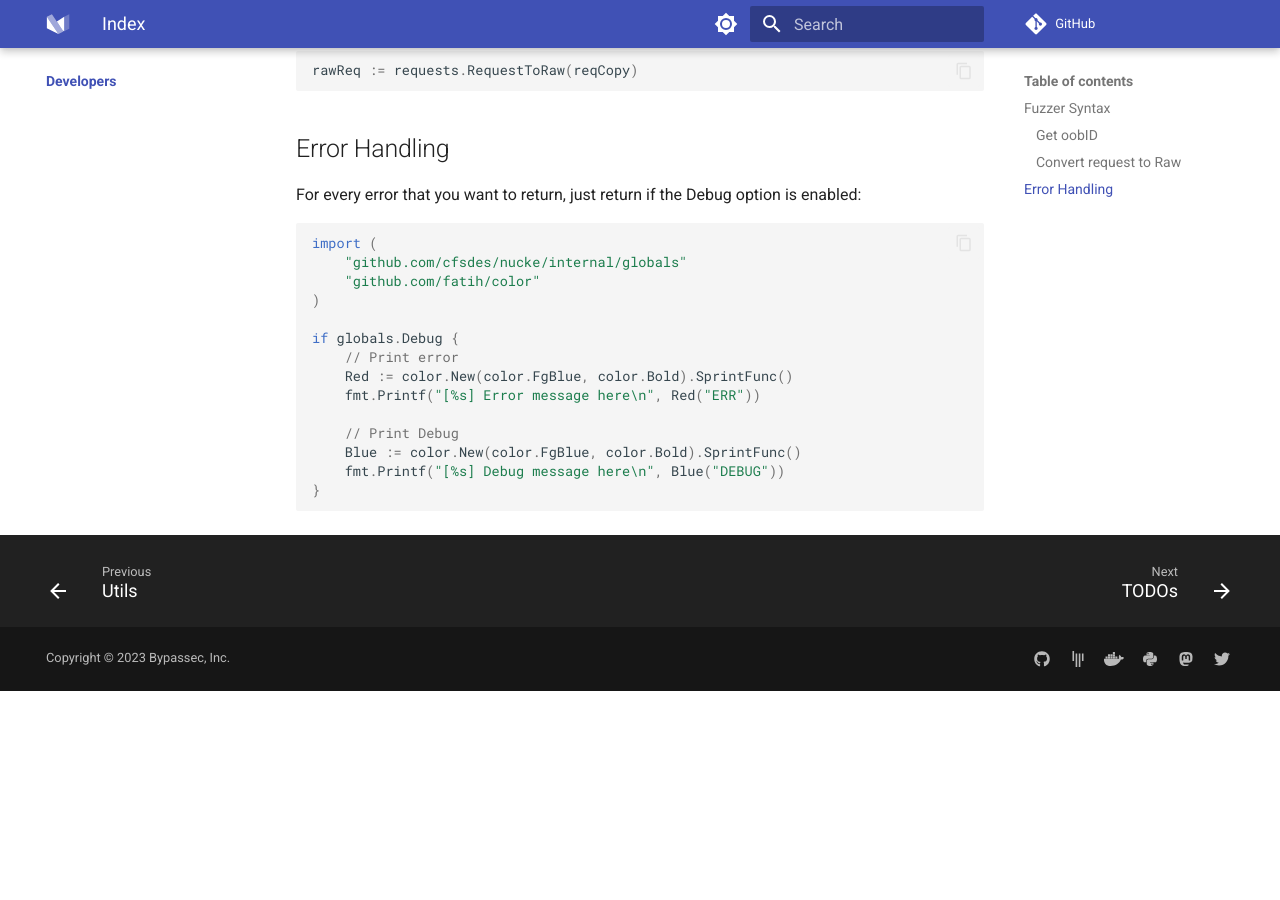
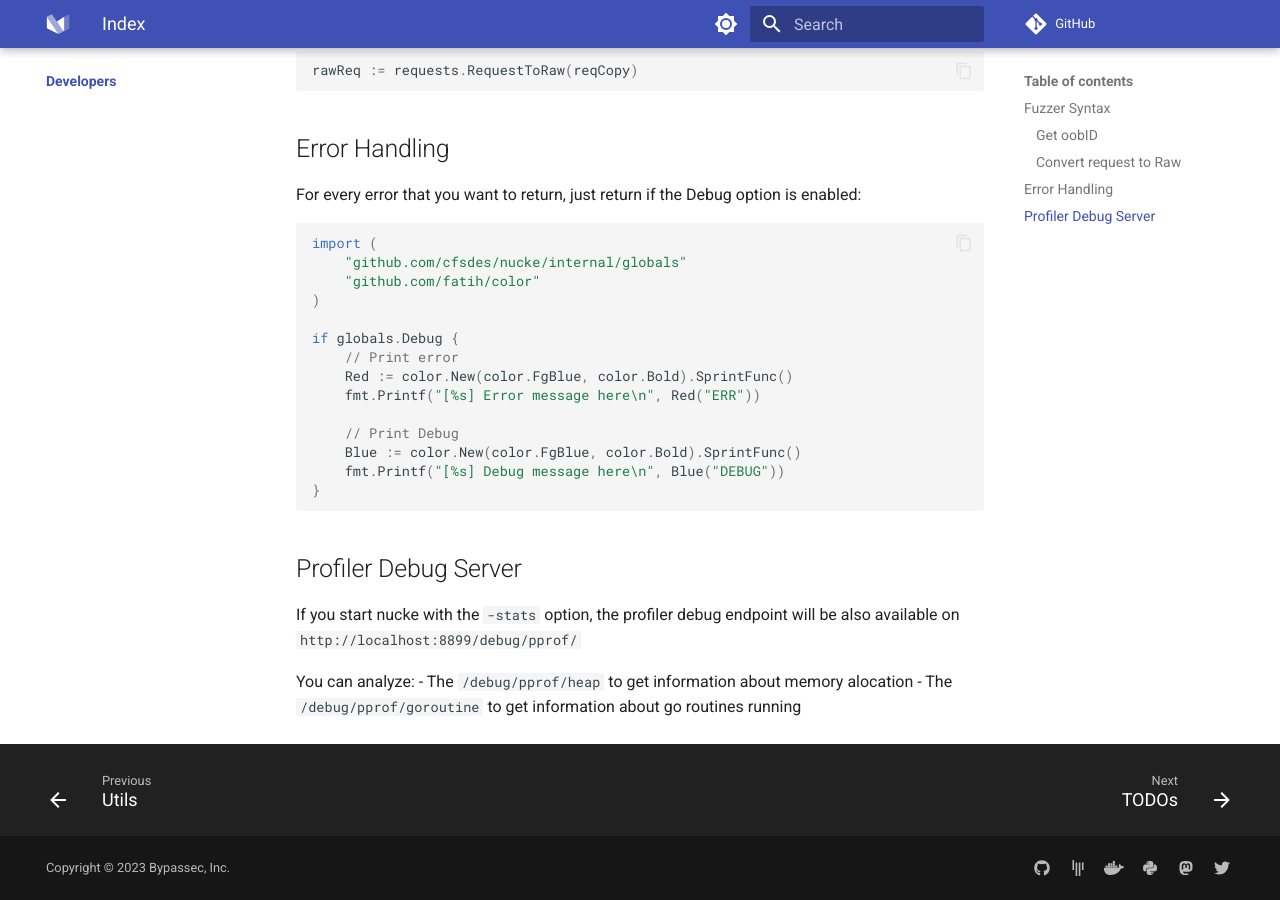
Before and after one commit to cfsdes/nucke-docs, an MkDocs documentation site: the page built from docs/developers/index.md, in a window 1280 px wide and 900 px high, scrolled down 2478 px. Built offline with MkDocs 1.6.1 and Material for MkDocs 9.7.7, drawn with Linux system fonts in a browser that asks for light colours; comment, search, counter and statistics services are not loaded; before the commit the page ends 3169 px from its top, so only the background shows below that.

Commit message:
update doc

````diff
--- a/docs/developers/index.md
+++ b/docs/developers/index.md
@@ -121,3 +121,12 @@ if globals.Debug {
     fmt.Printf("[%s] Debug message here\n", Blue("DEBUG"))
 }
 ```
+
+
+## Profiler Debug Server
+
+If you start nucke with the `-stats` option, the profiler debug endpoint will be also available on `http://localhost:8899/debug/pprof/`
+
+You can analyze:
+    - The `/debug/pprof/heap` to get information about memory alocation
+    - The `/debug/pprof/goroutine` to get information about go routines running
````
